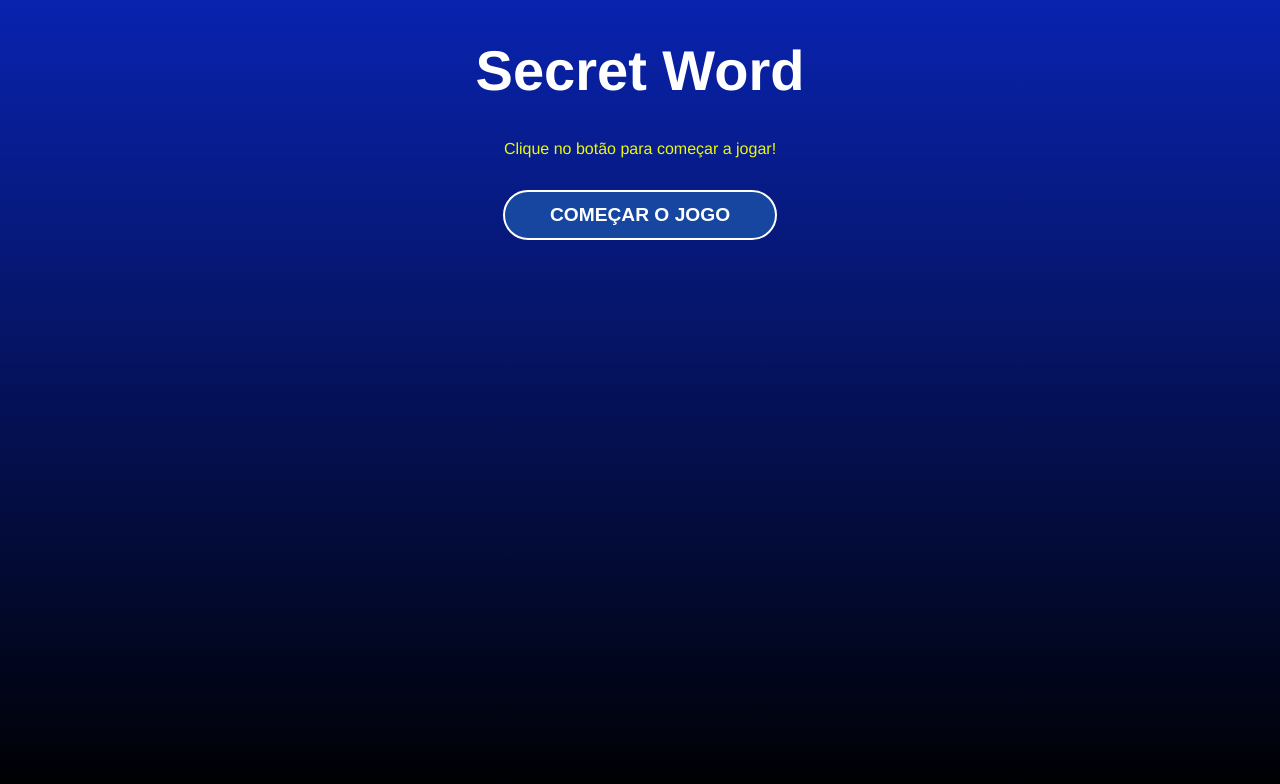
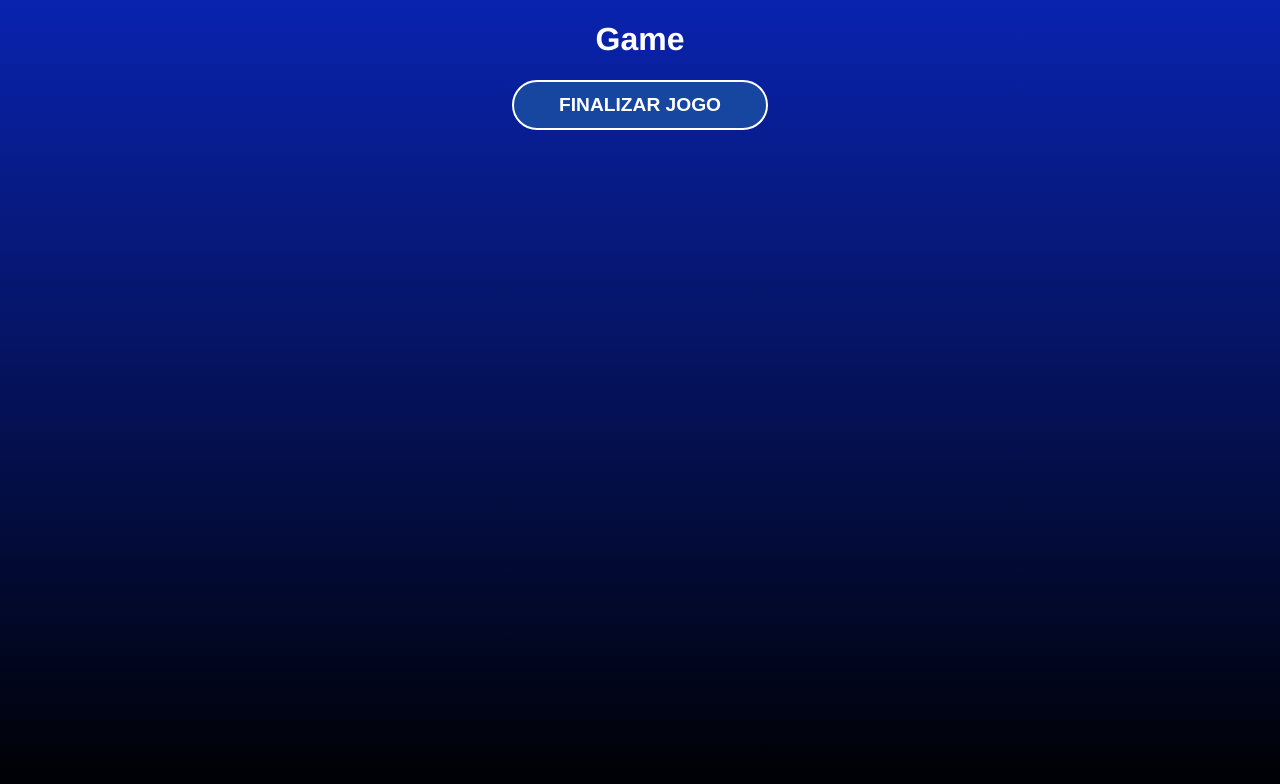
Before and after one commit to Samuelgosilva/secretWord, a React (Vite) app: page / in a window 1280 px wide. Both pictures are taken after a click on the button "COMEÇAR O JOGO". Shown: the top 784 px of the page. Built offline with nearby package versions, Linux system fonts and the light colour scheme.

Commit message:
Alternando os estagios do jogo

```diff
--- a/src/App.jsx
+++ b/src/App.jsx
@@ -23,13 +23,27 @@
   const [gameStage, setGameStage] = useState(stages[0].name)
   const [words] = useState(wordsList)
 
-  console.log(words)
+  // start the secret word game
+  const startGame = () => {
+    setGameStage(stages[1].name)
+  }
+
+  //process the letter input
+
+  const verifyLetter = () => {
+    setGameStage(stages[2].name)
+  }
+
+  //restart the game
+  const retry =() => {
+    setGameStage(stages[0].name)
+  }
 
   return (
     <div className='App'>
-      {gameStage === 'start' && <StartScreen />}
-      {gameStage === 'game' && <Game />}
-      {gameStage === 'end' && <GameOver />}
+      {gameStage === 'start' && <StartScreen startGame={startGame}/>}
+      {gameStage === 'game' && <Game verifyLetter={verifyLetter}/>}
+      {gameStage === 'end' && <GameOver retry={retry}/>}
 
     </div>
   )
--- a/src/components/Game.jsx
+++ b/src/components/Game.jsx
@@ -1,7 +1,10 @@
 import './Game.css'
-const Game = () => {
+const Game = ({verifyLetter}) => {
   return (
-    <div>Game</div>
+    <div>
+        <h1>Game</h1>
+        <button onClick={verifyLetter}>Finalizar Jogo</button>
+    </div>
   )
 }
 
--- a/src/components/GameOver.jsx
+++ b/src/components/GameOver.jsx
@@ -1,7 +1,10 @@
 import './GameOver.css'
-const GameOver = () => {
+const GameOver = ({retry}) => {
   return (
-    <div>GameOver</div>
+    <div>
+        <h1>Game Over</h1>
+        <button onClick={retry}>Resetar jogo</button>
+    </div>
   )
 }
 
--- a/src/components/StartScreen.jsx
+++ b/src/components/StartScreen.jsx
@@ -1,12 +1,12 @@
 import React from 'react'
 import './StartScreen.css'
 
-const StartScreen = () => {
+const StartScreen = ({startGame}) => {
   return (
     <div className='start'>
         <h1>Secret Word</h1>
         <p>Clique no botão para começar a jogar!</p>
-        <button>Começar o jogo</button>
+        <button onClick={startGame}>Começar o jogo</button>
     </div>
   )
 }
```
